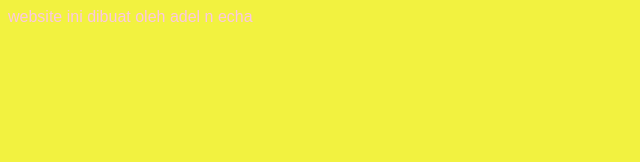
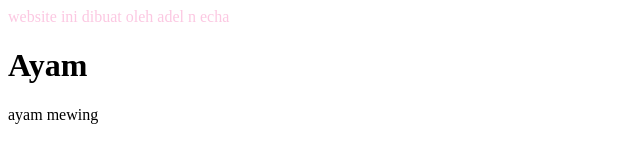
Before and after one commit to RuinBreaker/badakskibidi, a plain HTML site: page index.html in a window 1280 px wide. Shown: the whole page, without its empty margins (0-640 px from the left). Drawn offline with Linux system fonts and the light colour scheme.

Commit message:
Update index.html

```diff
--- a/index.html
+++ b/index.html
@@ -7,14 +7,9 @@
 </head>
 <body>
     <div style="color:rgb(252, 200, 226)">website ini dibuat oleh adel n echa</div>
-    <title>Ayam Mewing</title>
-    <style type="text/css">
-    body {
-    font-family: arial;
-    background-color: rgb(242, 242, 64);}
-    h1 {
-    color: rgb(172, 45, 45);}
-    </style>
-
+    <div class="page">
+        <h1>Ayam</h1>
+        <p>ayam mewing</p>
+        </div>
 </body>
 </html>
```
